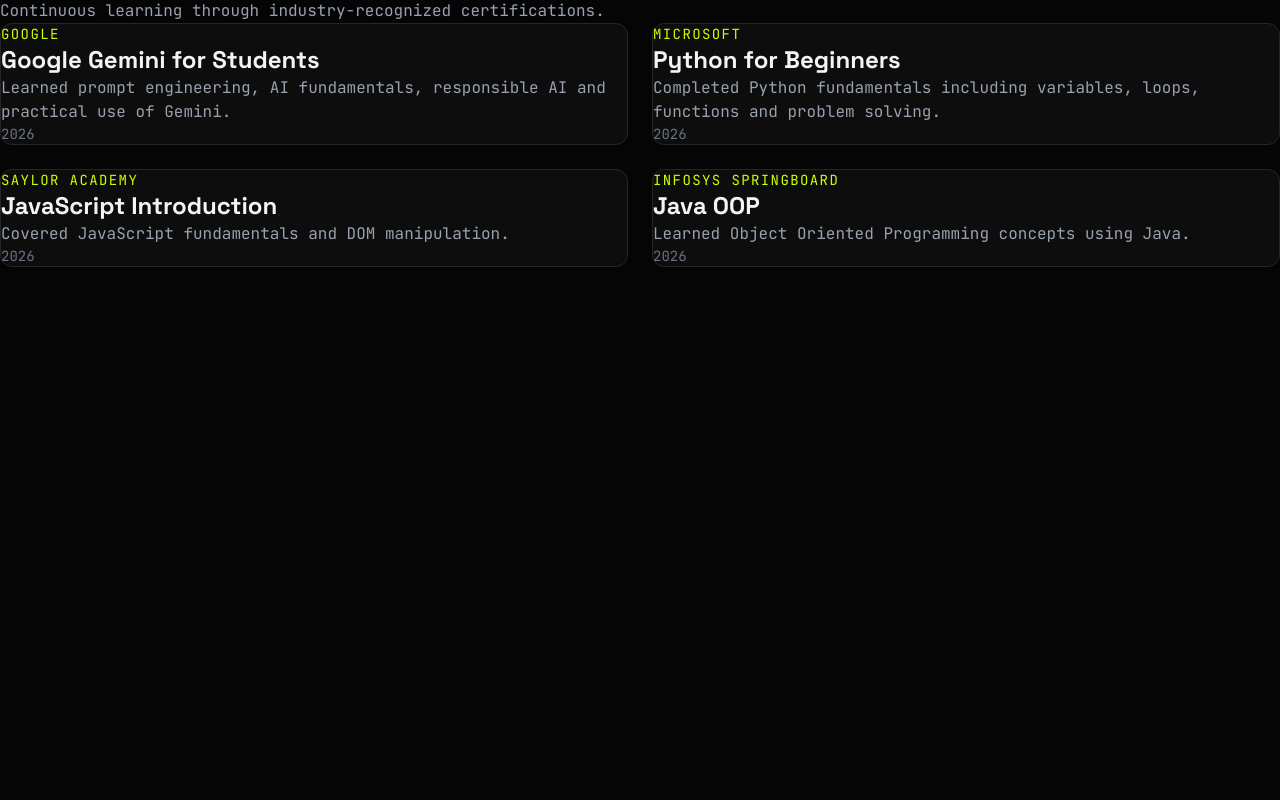
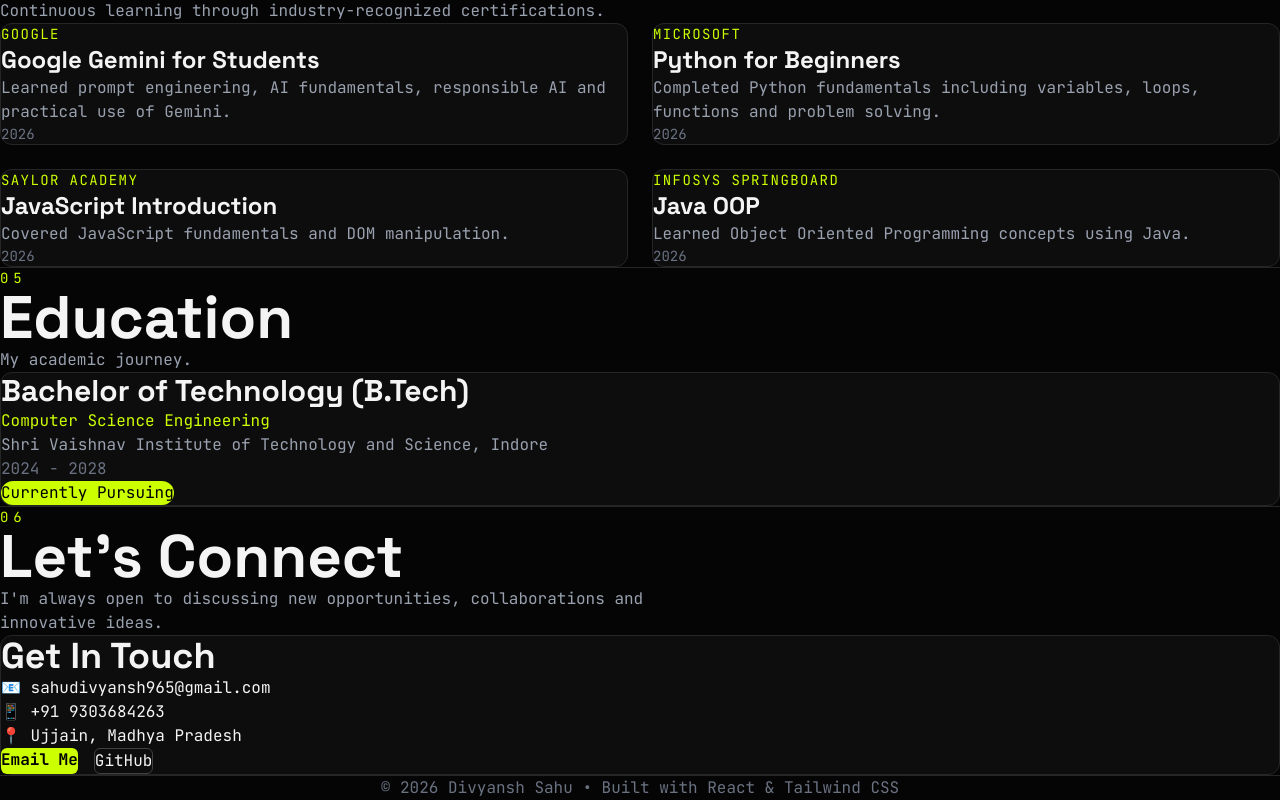
Before and after one commit to DivyanshSahu678/Divyansh-Portfolio, a React (Vite) app: page / in a window 1280 px wide. Shown: the part 1805-2605 px from the top of the page. Before the commit the page ends 2072 px from the top, so only its background shows below. Built offline with nearby package versions, Linux system fonts and the light colour scheme.

Commit message:
Complete Profile Structure

```diff
--- a/src/App.jsx
+++ b/src/App.jsx
@@ -4,6 +4,9 @@
 import About from "./sections/About";
 import Skills from "./sections/Skills";
 import Certificates from "./sections/Certificates";
+import Contact from "./sections/Contact";
+import Education from "./sections/Education";
+import Footer from "./sections/Footer";
 
 function App() {
   return (
@@ -19,6 +22,12 @@
       <Projects />
 
       <Certificates />
+
+      <Education />
+
+      <Contact />
+
+      <Footer />
     </>
   );
 }
--- /dev/null
+++ b/src/data/education.js
@@ -0,0 +1,12 @@
+const education = [
+  {
+    id: 1,
+    degree: "Bachelor of Technology (B.Tech)",
+    branch: "Computer Science Engineering",
+    college: "Shri Vaishnav Institute of Technology and Science, Indore",
+    duration: "2024 - 2028",
+    status: "Currently Pursuing",
+  },
+];
+
+export default education;
--- a/src/sections/Contact.jsx
+++ b/src/sections/Contact.jsx
@@ -0,0 +1,67 @@
+import Container from "../components/Container";
+import SectionTitle from "../components/SectionTitle";
+
+function Contact() {
+  return (
+    <section
+      id="contact"
+      className="border-t border-neutral-800 py-32"
+    >
+      <Container>
+
+        <SectionTitle
+          number="06"
+          title="Let's Connect"
+          subtitle="I'm always open to discussing new opportunities, collaborations and innovative ideas."
+        />
+
+        <div className="rounded-xl border border-neutral-800 bg-[#0d0d0d] p-10">
+
+          <h3 className="text-4xl font-bold">
+            Get In Touch
+          </h3>
+
+          <div className="mt-8 space-y-4">
+
+            <p>
+              📧 sahudivyansh965@gmail.com
+            </p>
+
+            <p>
+              📱 +91 9303684263
+            </p>
+
+            <p>
+              📍 Ujjain, Madhya Pradesh
+            </p>
+
+          </div>
+
+          <div className="mt-10 flex gap-4">
+
+            <a
+              href="mailto:sahudivyansh965@gmail.com"
+              className="rounded-md bg-[#CCFF00] px-6 py-3 font-semibold text-black"
+            >
+              Email Me
+            </a>
+
+            <a
+              href="https://github.com/DivyanshSahu678"
+              target="_blank"
+              rel="noreferrer"
+              className="rounded-md border border-neutral-700 px-6 py-3"
+            >
+              GitHub
+            </a>
+
+          </div>
+
+        </div>
+
+      </Container>
+    </section>
+  );
+}
+
+export default Contact;
--- /dev/null
+++ b/src/sections/Education.jsx
@@ -0,0 +1,49 @@
+import Container from "../components/Container";
+import SectionTitle from "../components/SectionTitle";
+import education from "../data/education";
+
+function Education() {
+  return (
+    <section
+      id="education"
+      className="border-t border-neutral-800 py-32"
+    >
+      <Container>
+        <SectionTitle
+          number="05"
+          title="Education"
+          subtitle="My academic journey."
+        />
+
+        {education.map((item) => (
+          <div
+            key={item.id}
+            className="rounded-xl border border-neutral-800 bg-[#0d0d0d] p-8"
+          >
+            <h3 className="text-3xl font-bold">
+              {item.degree}
+            </h3>
+
+            <p className="mt-2 text-[#CCFF00]">
+              {item.branch}
+            </p>
+
+            <p className="mt-5 text-gray-400">
+              {item.college}
+            </p>
+
+            <p className="mt-2 text-gray-500">
+              {item.duration}
+            </p>
+
+            <span className="mt-6 inline-block rounded-full bg-[#CCFF00] px-4 py-2 text-black">
+              {item.status}
+            </span>
+          </div>
+        ))}
+      </Container>
+    </section>
+  );
+}
+
+export default Education;
--- a/src/sections/Footer.jsx
+++ b/src/sections/Footer.jsx
@@ -0,0 +1,9 @@
+function Footer() {
+  return (
+    <footer className="border-t border-neutral-800 py-10 text-center text-gray-500">
+      © 2026 Divyansh Sahu • Built with React & Tailwind CSS
+    </footer>
+  );
+}
+
+export default Footer;
```
